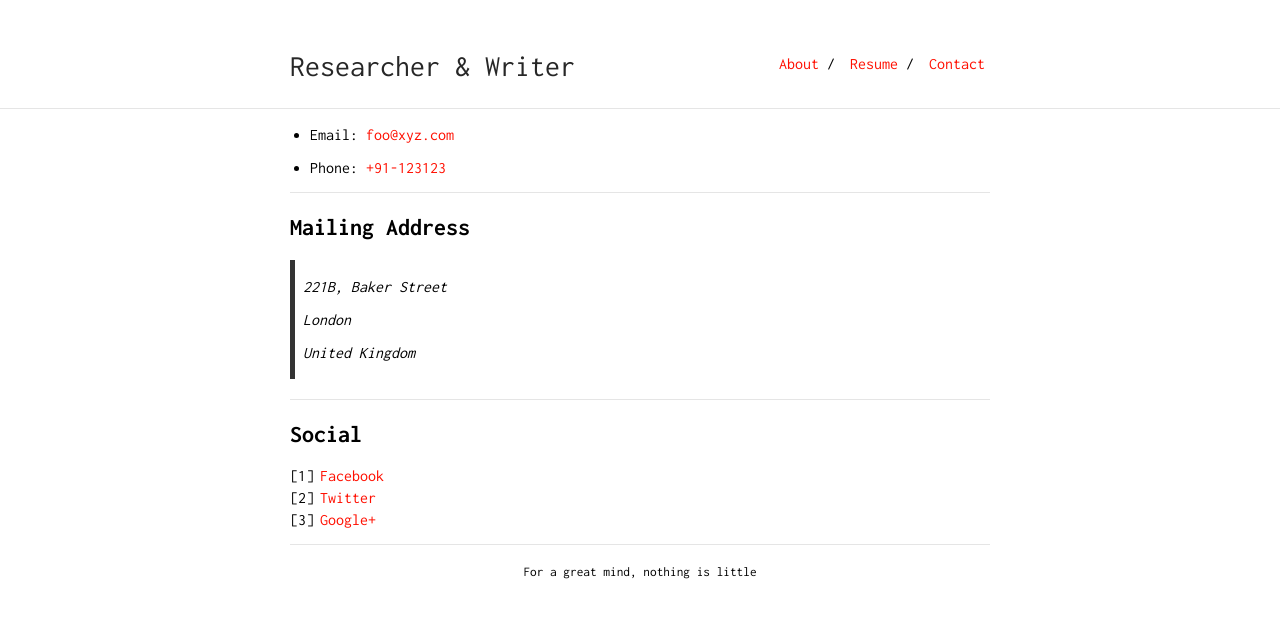
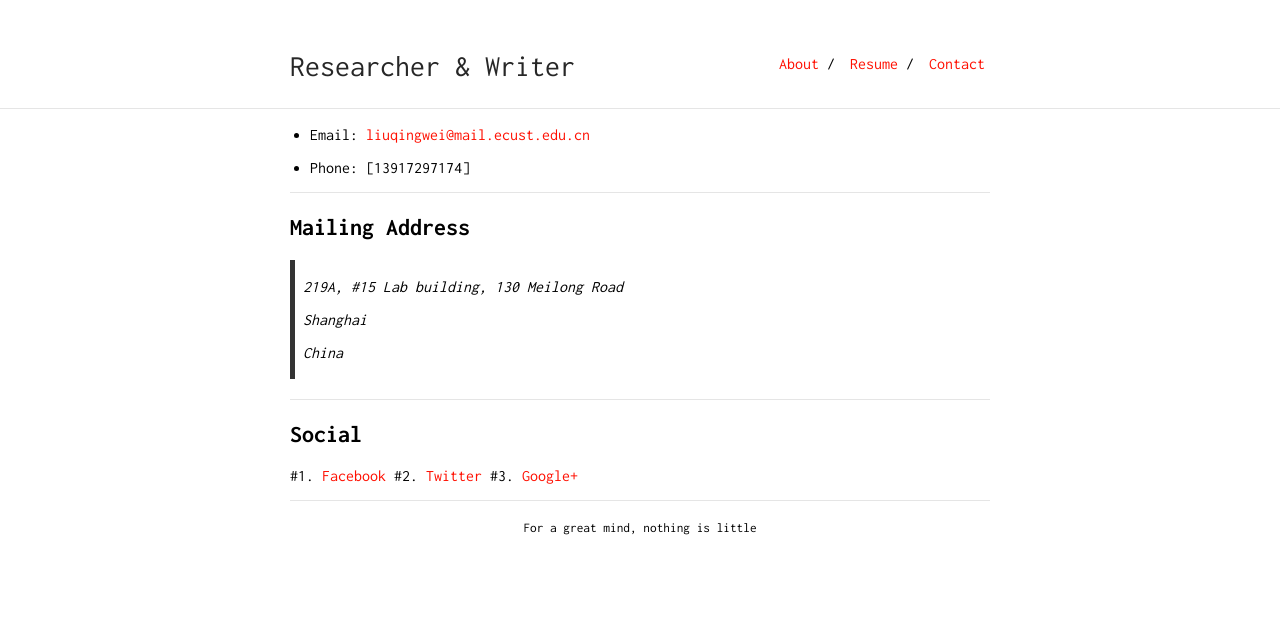
Before and after one commit to lelivre/lelivre.github.io, a Jekyll site: the page built from contact.md, in a window 1280 px wide. Shown: the top 618 px of the page. Built offline with Jekyll 4.4.1, drawn with Linux system fonts in a browser that asks for light colours.

Commit message:
Initial commit

```diff
--- a/_config.yml
+++ b/_config.yml
@@ -17,7 +17,7 @@ sass:
 
 nav:
  - name: "About"
-   link: "Aboutme"
+   link: "aboutme"
  - name: "Resume"
    link: "resume.pdf"
  - name: "Contact"
--- a/contact.md
+++ b/contact.md
@@ -3,24 +3,24 @@ layout: default
 is_contact: true
 ---
 
-* Email: [foo@xyz.com](mailto:foo@xyz.com)
+* Email: [liuqingwei@mail.ecust.edu.cn](mailto:liuqingwei@mail.ecust.edu.cn)
 
-* Phone: [+91-123123](tel:+91-123123)
+* Phone: [13917297174]
 
 ---
 
 ## Mailing Address
 
-> 221B, Baker Street
+> 219A, #15 Lab building, 130 Meilong Road
 >
-> London
+> Shanghai
 >
-> United Kingdom
+> China
 
 ---
 
 ## Social
 
-1. [Facebook](#)
-2. [Twitter](#)
-3. [Google+](#)
+#1. [Facebook](#)
+#2. [Twitter](#)
+#3. [Google+](#)
```
Also changed, not shown: aboutme.md (+1 -0 lines).
